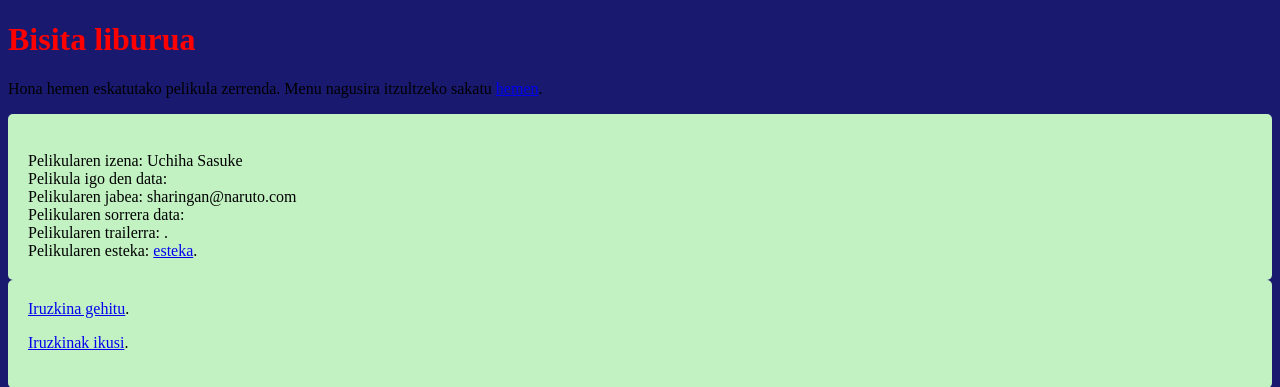
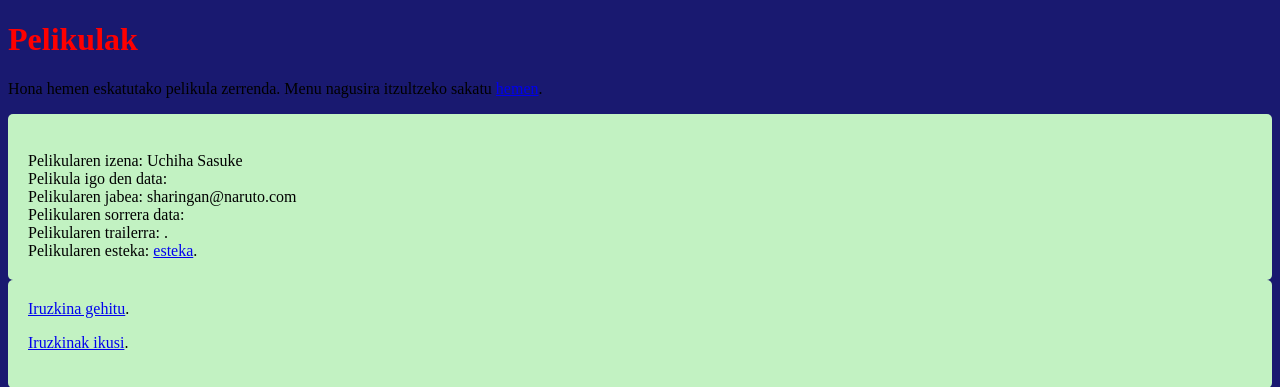
Before and after one commit to M9R7G/T10_PO3, a PHP site: page /pelikulak_ikusi.php in a window 1280 px wide. Shown: the top 387 px of the page. Run offline with PHP 8.4, Linux system fonts and the light colour scheme.

Commit message:
Pelikulak ikusi beste zuzenketa

```diff
--- a/web/pelikulak_ikusi.php
+++ b/web/pelikulak_ikusi.php
@@ -4,12 +4,12 @@
 <!DOCTYPE html>
 <html>
 	<head>
-		<title>Pelikula liburua: pelikulak.</title>
+		<title>Pelikulak: katalogoa.</title>
 		<meta charset="UTF-8">
 		<link rel="stylesheet" href="style.css" type="text/css">
 	</head>
 	<body>
-		<h1>Bisita liburua</h1>
+		<h1>Pelikulak</h1>
 		<?php
 			if(!file_exists($BL_FILE))
 			{
```
